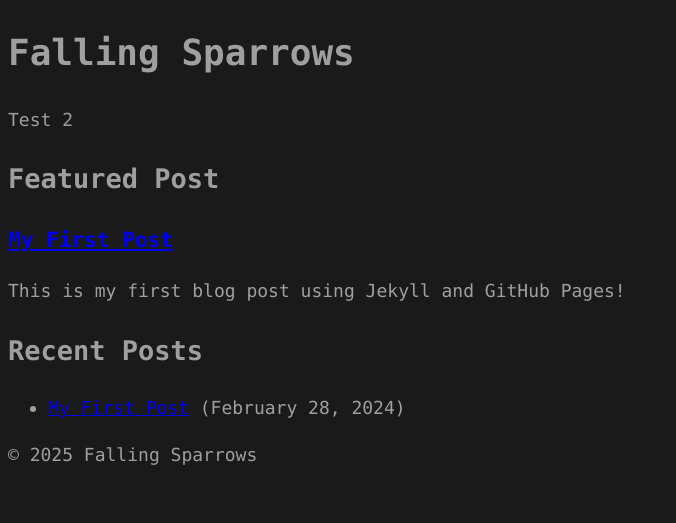
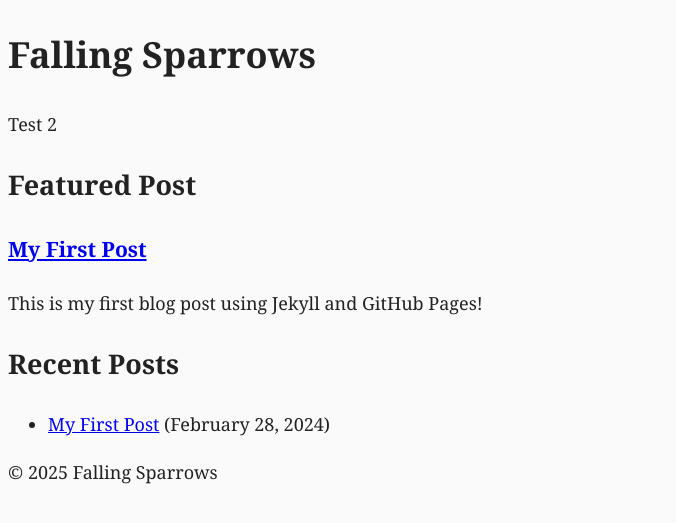
Before and after one commit to falling-sparrows/falling-sparrows.github.io, a Jekyll site: the page built from index.md, in a window 1280 px wide. Shown: the top 523 px of the page, without its empty margins (0-676 px from the left). Built offline with Jekyll 4.4.1, drawn with Linux system fonts in a browser that asks for light colours.

Commit message:
Update style.css

```diff
--- a/assets/css/style.css
+++ b/assets/css/style.css
@@ -1,9 +1,7 @@
-/* Change background color to light gray */
 body {
-    background-color: #1a1a1a; /* Dark gray */
-    color: #9F9F9F; /* Light gray for text */
-    font-family: 'IBM Plex Mono', Menlo, Consolas, 'Courier New', monospace;
+    font-family: "Georgia", "Times New Roman", serif;
     font-size: 18px;
-    line-height: 1.6;
-
+    line-height: 1.7;
+    background-color: #FAFAFA; /* Light gray, not pure white */
+    color: #222222; /* Dark gray text */
 }
```
